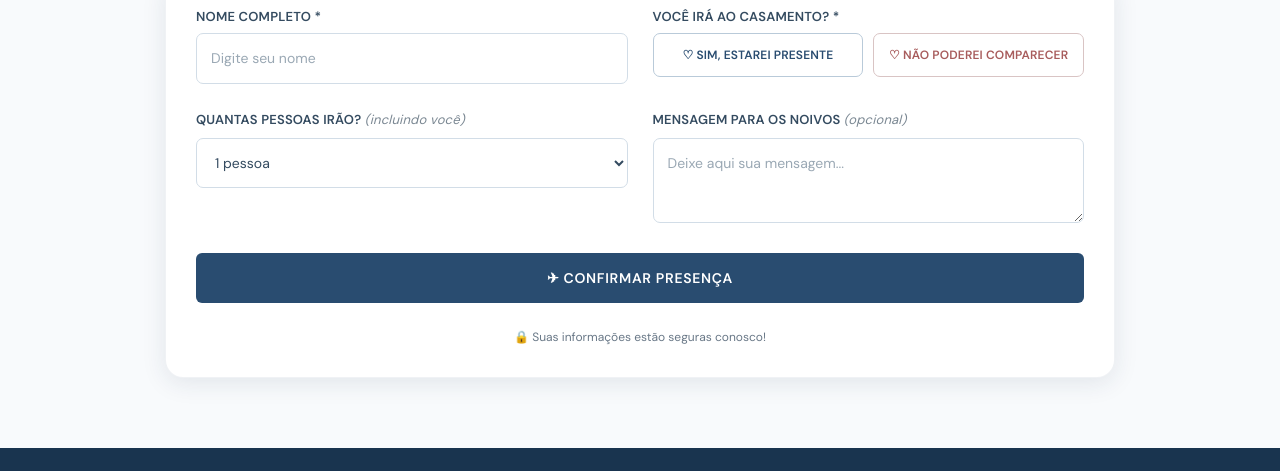
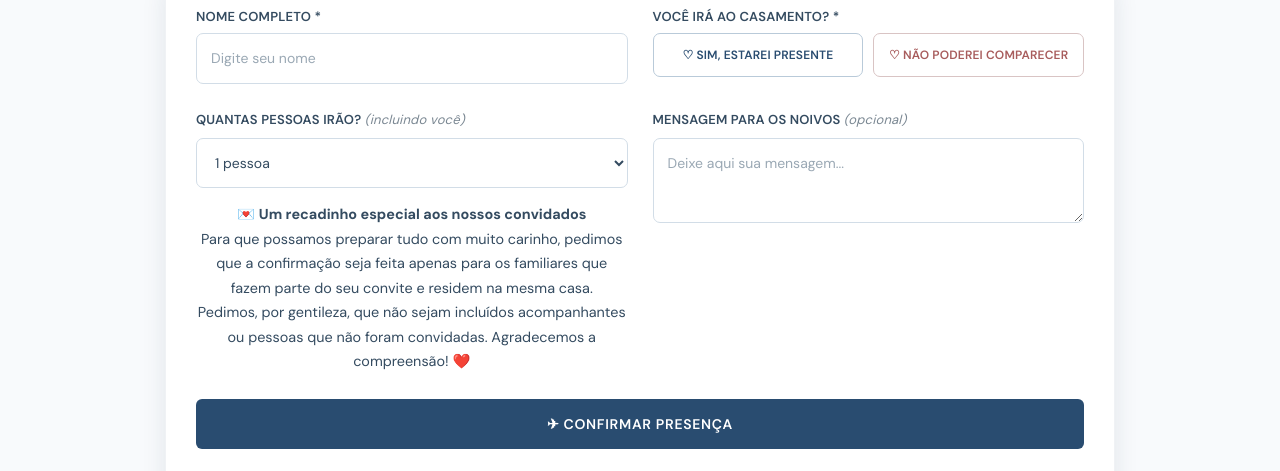
Before and after one commit to loypsloyps-design/Convite-casamento, a plain HTML site: page index.html in a window 1280 px wide. Shown: the part 1754-2225 px from the top of the page. Drawn offline with nearby package versions, Linux system fonts and the light colour scheme.

Commit message:
Limitar RSVP a cinco pessoas e esclarecer convidados permitidos

```diff
--- a/index.html
+++ b/index.html
@@ -337,11 +337,17 @@
                     <option value="3">3 pessoas</option>
                     <option value="4">4 pessoas</option>
                     <option value="5">5 pessoas</option>
-                    <option value="6">6 pessoas</option>
-                    <option value="7">7 pessoas</option>
-                    <option value="8">8 pessoas</option>
 
                 </select>
+
+                <p style="font-size: 0.9rem; line-height: 1.7; margin-top: 14px; text-align: center;">
+                    💌 <strong>Um recadinho especial aos nossos convidados</strong><br>
+                    Para que possamos preparar tudo com muito carinho, pedimos que a confirmação
+                    seja feita apenas para os familiares que fazem parte do seu convite e residem
+                    na mesma casa.<br>
+                    Pedimos, por gentileza, que não sejam incluídos acompanhantes ou pessoas
+                    que não foram convidadas. Agradecemos a compreensão! ❤️
+                </p>
 
             </div>
 
```
